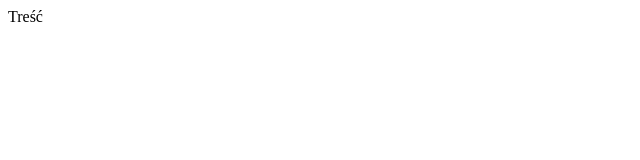
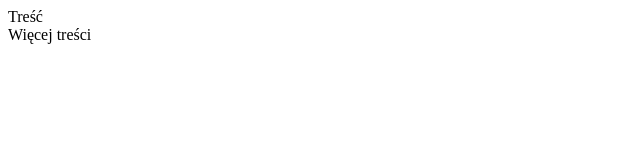
Before and after one commit to lacucaracha85/projekt-testowy, a plain HTML site: page index.html in a window 1280 px wide. Shown: the full height of the page, 0-640 px from the left. Drawn offline with Linux system fonts and the light colour scheme.

Commit message:
Dwa pliki na raz

```diff
--- a/index.html
+++ b/index.html
@@ -3,6 +3,7 @@
         <title>Strona testowa</title>
     </head>
     <body>
-        Treść
+        <div>Treść</div>
+        <div>Więcej treści</div>
     </body>
 </html>
```
Also changed, not shown: 1 other file.
